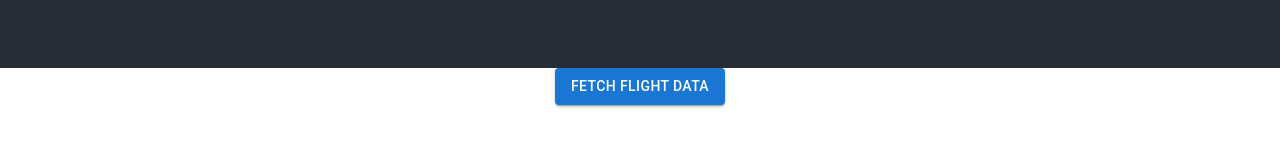
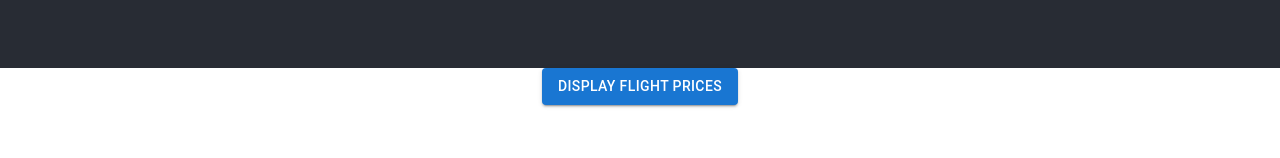
Before and after one commit to BeckyLashua/flight-price-tracker, a React (Create React App) app in the folder client/: page / in a window 1280 px wide. Shown: the part 132-290 px from the top of the page. Built offline with nearby package versions, Linux system fonts and the light colour scheme.

Commit message:
Communication established between client and server

```diff
--- a/client/src/RetrievalForm.js
+++ b/client/src/RetrievalForm.js
@@ -31,7 +31,7 @@ const RetrievalForm = () => {
   return (
     <div>
       <Button variant="contained" color="primary" onClick={handleClick} disabled={loading}>
-        {loading ? <CircularProgress size={24} /> : 'Fetch Flight Data'}
+        {loading ? <CircularProgress size={24} /> : 'Display Flight Prices'}
       </Button>
       {error && <p>{error}</p>}
       {responseData && <div>{JSON.stringify(responseData, null, 2)}</div>}
--- a/package.json
+++ b/package.json
@@ -1,5 +1,7 @@
 {
   "dependencies": {
-    "cors": "^2.8.5"
+    "axios": "^1.7.2",
+    "cors": "^2.8.5",
+    "pg": "^8.12.0"
   }
 }
```
Also changed, not shown: 1 other file (tests, documents, lock files or other folders).
